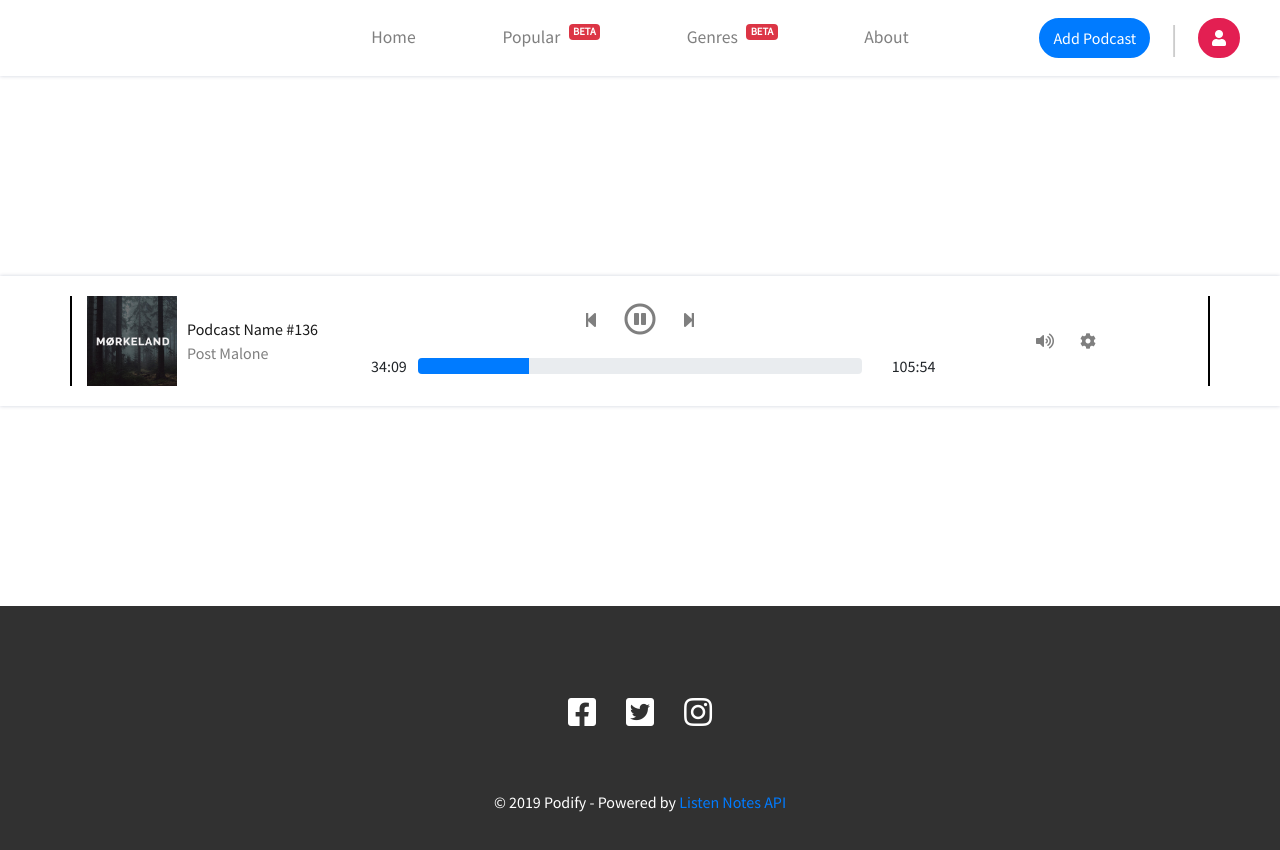
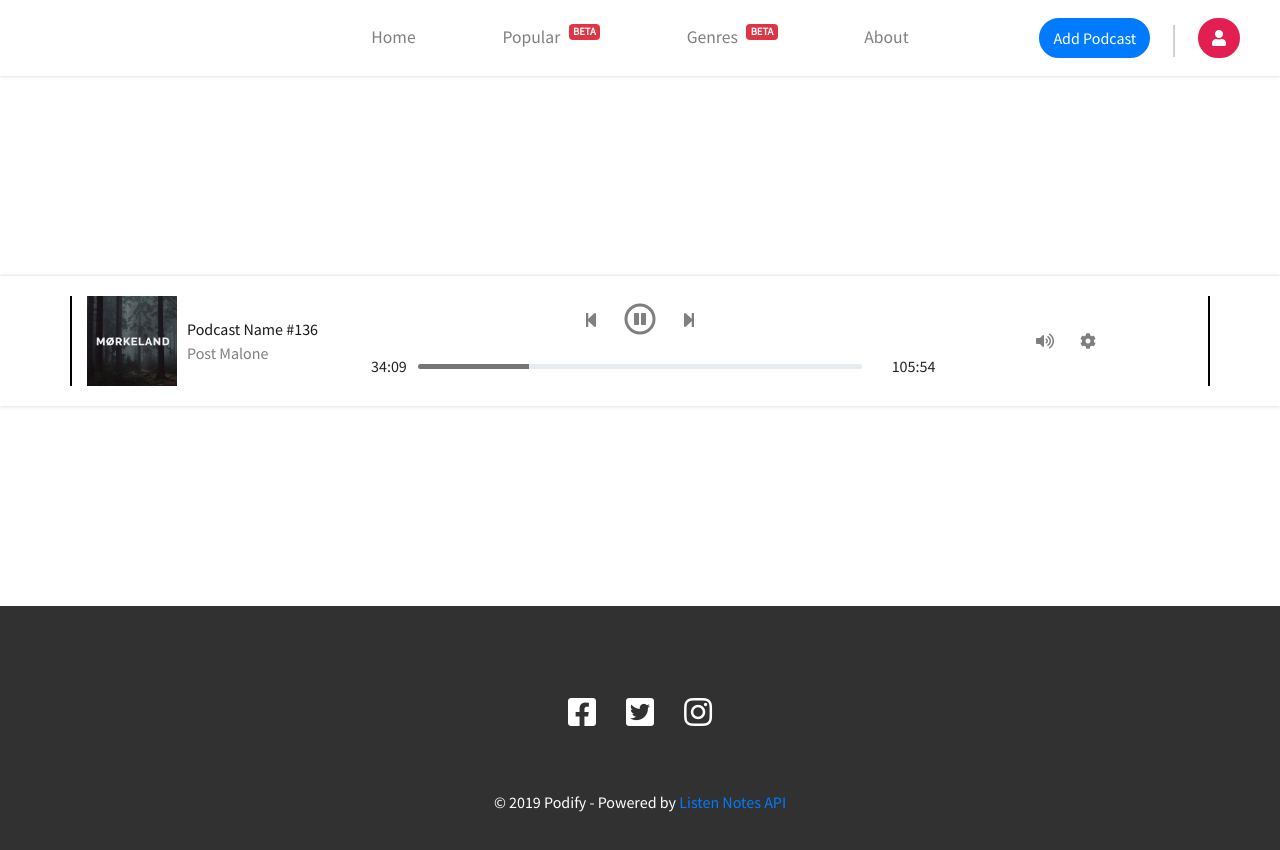
Before and after one commit to Jabser/Podify, a React (Create React App) app: page /universalPlayer in a window 1280 px wide. Shown: the top 850 px of the page. Built offline with nearby package versions, Linux system fonts and the light colour scheme.

Commit message:
Universal Player - Style change to progress bar

```diff
--- a/src/sass/universalPlayer.scss
+++ b/src/sass/universalPlayer.scss
@@ -58,9 +58,11 @@
 
         .progress {
           vertical-align: middle;
+          height: 0.3rem;
 
           .progress-bar {
             width: 25%;
+            background-color: rgba(0,0,0,.5);
           }
         }
 
```
